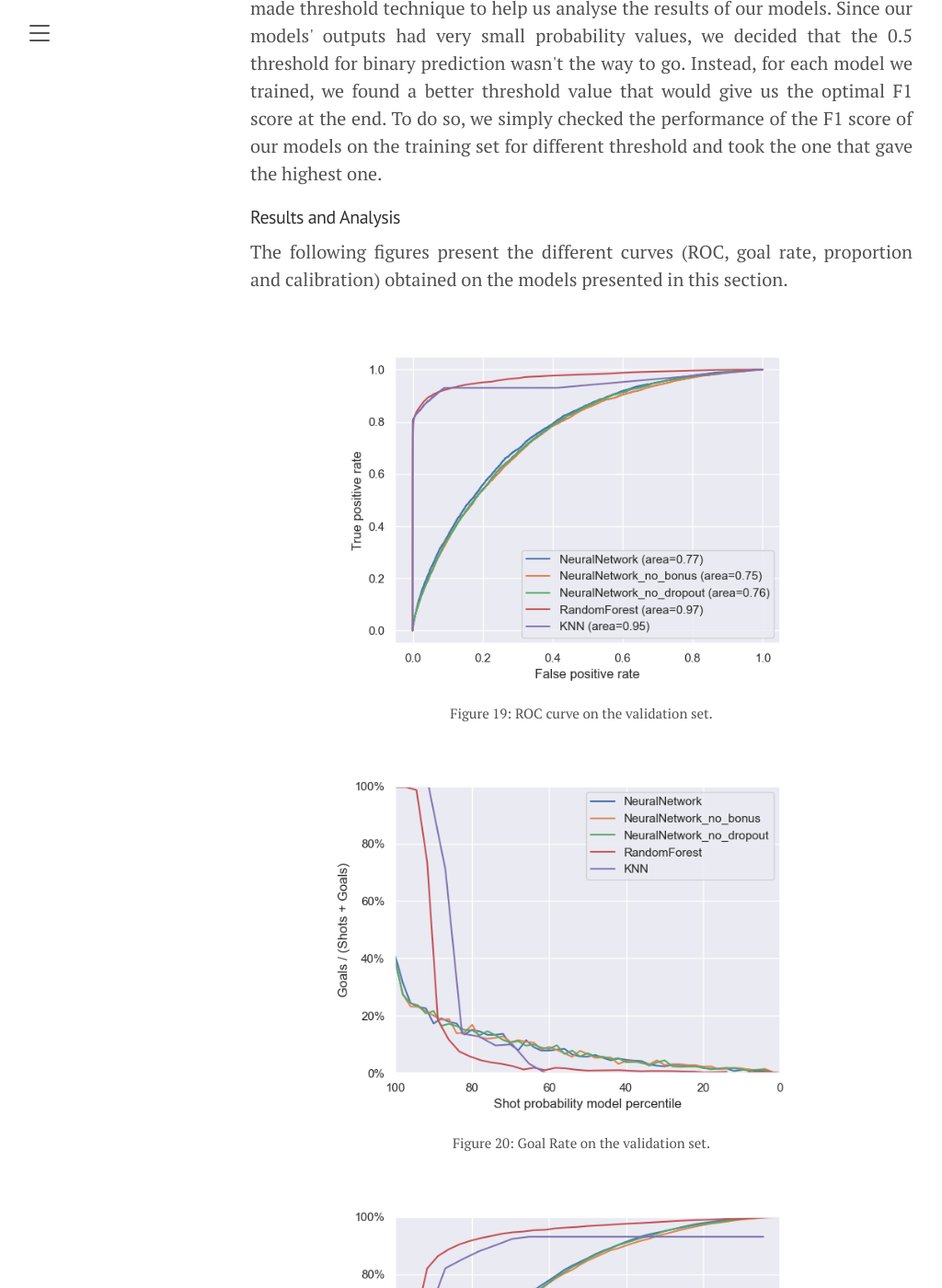
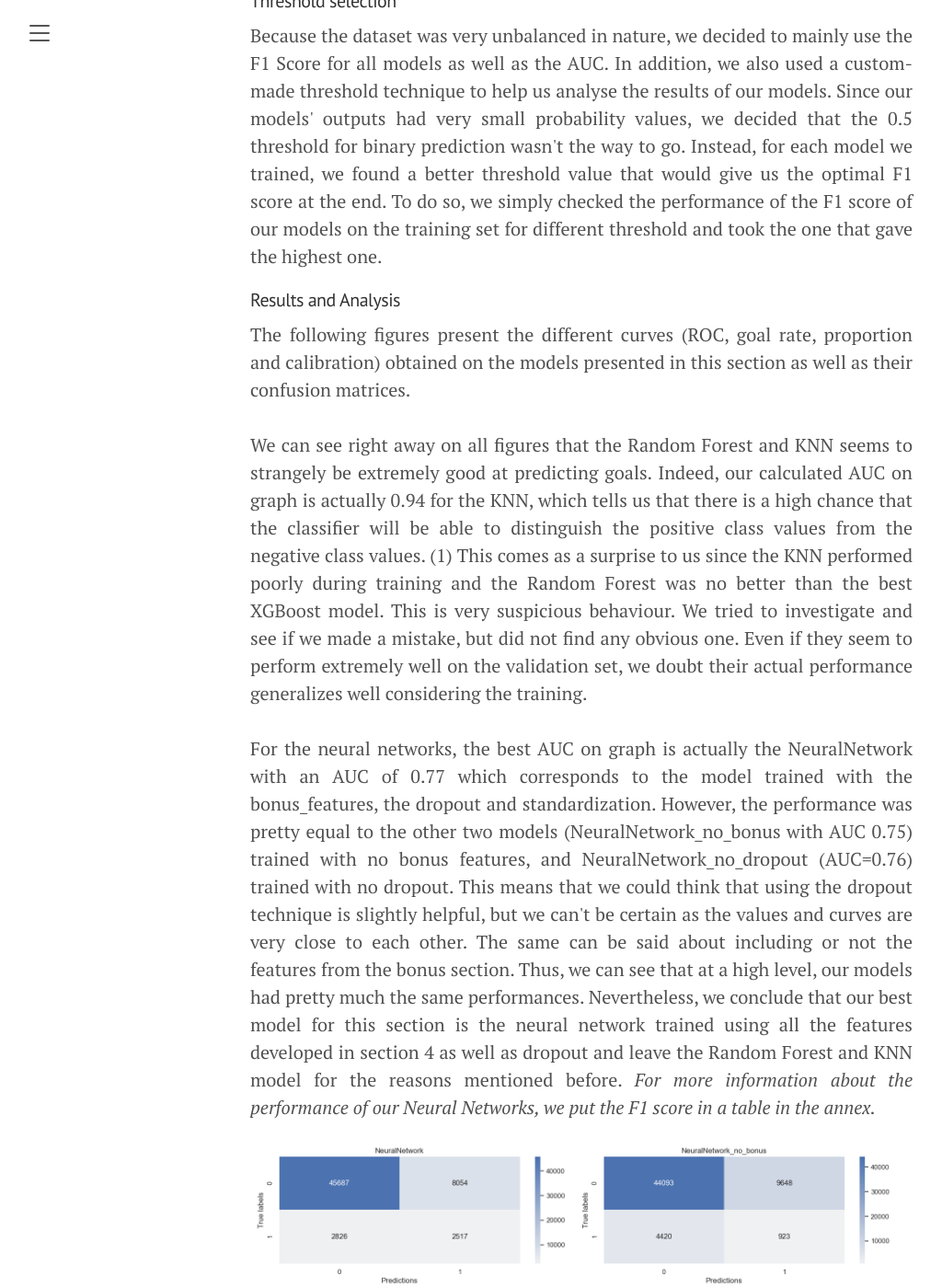
Before and after one commit to jaihon1/IFT6758-Project, a Jekyll site: the page built from blog/_posts/2021-11-3-milestone-2.md, in a window 1280 px wide and 1400 px high, scrolled down 11532 px. Shown: the whole window at 92% size, without its empty margins (8-1032 px from the left). Built offline with Jekyll 4.4.1, drawn with Linux system fonts in a browser that asks for light colours; some of the changed text lies outside the part shown.

Commit message:
Analysis of the figures in blog for section 6

```diff
--- a/blog/_posts/2021-11-3-milestone-2.md
+++ b/blog/_posts/2021-11-3-milestone-2.md
@@ -193,15 +193,18 @@
 However, we considered the feature current_friendly_on_ice and current_opposite_on_ice as categorical features as opposed to the other models which supposed they were numerical and therefore were standardized which does not make much sense for a number of people on the ice that ranges from 1 to 5.
 As the other models, we standardized the numerical features.
 <br>
+<br>
 The other two models tried with the Neural Network differed on the used of dropouts. They both trained with all of the features created in section 4 (including the bonus), but one of them used dropout and the other didn't.
 For the training, we did some manual cross validation over different hyperparameters like the learning rate, the coefficient for the adam optimizer and the number of epochs. All the hyperparameters of the 3 models are the same, because those parameters had been optimized
-previously. So mainly, the learning rate is 0.001, the Adam coefficient is 0.9, and we trained for 30 epochs. So, to reiterate, the main difference is that the 'nn_no_bonus_feature' has no feature developped during the bonus part (section 4),
+previously. So mainly, the learning rate is 0.001, the Adam coefficient is 0.9, and we trained for 30 epochs. So, to reiterate, the main difference is that the 'nn_no_bonus_feature' has no feature developed during the bonus part (section 4),
 the 'nn_no_dropout' has no dropout and the "best_shot_nn_final" has all of the features and dropout.
 <br>
+<br>
 Not presented here, but we did train a model without standardizing the numerical features, but found that the performance was better if standardization was done.
+<br>
+<br>
+Here is a list of the features selected to train our neural network which we selected based on our domain knowledge:
 </div>
-
-Here is a list of the features selected to train our neural network which we selected based on our domain knowledge:
 
 ##### Selected Features of the Neural Networks
 
@@ -243,33 +246,69 @@
 
 <div style="text-align: justify">
 The following figures present the different curves (ROC, goal rate, proportion and calibration) obtained on the models presented
-in this section.
+in this section as well as their confusion matrices.
+<br>
+<br>
+We can see right away on all figures that the Random Forest and KNN seems to strangely be extremely good at predicting goals. Indeed, our calculated AUC on graph is actually 0.94 for the KNN,
+which tells us that there is a high chance that the classifier will be able to distinguish the positive class values from the negative class values. (1) This comes as
+a surprise to us since the KNN performed poorly during training and the Random Forest was no better than the best XGBoost model.
+This is very suspicious behaviour. We tried to investigate and see if we made a mistake, but did not find any obvious one. Even if they seem
+to perform extremely well on the validation set, we doubt their actual performance generalizes well considering the training.
+<br>
+<br>
+For the neural networks, the best AUC on graph is actually the NeuralNetwork with an AUC of 0.77 which corresponds to the
+model trained with the bonus_features, the dropout and standardization. However, the performance was pretty equal
+to the other two models (NeuralNetwork_no_bonus with AUC 0.75) trained with no bonus features, and NeuralNetwork_no_dropout (AUC=0.76)
+trained with no dropout. This means that we could think that using the dropout technique is slightly helpful, but we can't be certain as the values and curves are very close to each other.
+The same can be said about including or not the features from the bonus section. Thus, we can see that at a high level, our models had pretty much the same performances.
+Nevertheless, we conclude that our best model for this section is the neural network trained using all the features developed in section 4 as well as dropout and leave the Random Forest and KNN model for the reasons mentioned before.
+
+<i>For more information about the performance of our Neural Networks, we put the F1 score in a table in the annex.</i>
 </div>
+
+<figure style="display: block;margin-left: auto; margin-right: auto;width:100%;height:100%;">
+    <img src="/public/confusion_matrix_val.png" alt="confusion_matrix_validation">
+    <figcaption style="font-size: 15px;text-align: center;">Figure 19: Confusion matrices on the validation set.</figcaption>
+</figure>
 
 <figure style="display: block;margin-left: auto; margin-right: auto;width:75%;height:75%;">
     <img src="/public/roc_curve_val.png" alt="roc_curve_validation">
-    <figcaption style="font-size: 15px;text-align: center;">Figure 19: ROC curve on the validation set.</figcaption>
+    <figcaption style="font-size: 15px;text-align: center;">Figure 20: ROC curve on the validation set.</figcaption>
 </figure>
 
 <figure style="display: block;margin-left: auto; margin-right: auto;width:75%;height:75%;">
     <img src="/public/goal_rate_percentile_val.png" alt="goal_rate_percentile_validation">
-    <figcaption style="font-size: 15px;text-align: center;">Figure 20: Goal Rate on the validation set.</figcaption>
+    <figcaption style="font-size: 15px;text-align: center;">Figure 21: Goal Rate on the validation set.</figcaption>
 </figure>
 
 <figure style="display: block;margin-left: auto; margin-right: auto;width:75%;height:75%;">
     <img src="/public/proportion_percentile_val.png" alt="proportion_percentile_validation">
-    <figcaption style="font-size: 15px;text-align: center;">Figure 21: Goal proportion on the validation set.</figcaption>
+    <figcaption style="font-size: 15px;text-align: center;">Figure 22: Goal proportion on the validation set.</figcaption>
 </figure>
 
 <figure style="display: block;margin-left: auto; margin-right: auto;width:75%;height:75%;">
     <img src="/public/calibration_val.png" alt="calibration_validation">
-    <figcaption style="font-size: 15px;text-align: center;">Figure 22: Calibration on the validation set.</figcaption>
+    <figcaption style="font-size: 15px;text-align: center;">Figure 23: Calibration on the validation set.</figcaption>
 </figure>
 
-Using the dropout technique to help prevent over-fitting, we can see that our neural network model performs better with this regularization technique.
+##### Links to our models
 
-Including features developed in the bonus question (current_time_seconds, time_since_pp_started, current_friendly_on_ice, current_opposite_on_ice), we can see that our neural network model performs better.
+1. [Neural Network - best_shot_nn_final](https://www.comet.ml/jaihon/ift6758-project/f02e46ac553944f7ba18060044d873e9?experiment-tab=chart&showOutliers=true&smoothing=0&transformY=smoothing&xAxis=step)
+2. [Neural Network - nn_no_bonus_feature](https://www.comet.ml/jaihon/ift6758-project/f22281d6264d462685c13628a0dd7daa?experiment-tab=chart&showOutliers=true&smoothing=0&transformY=smoothing&xAxis=step)
+3. [Neural Network - nn_no_dropout](https://www.comet.ml/jaihon/ift6758-project/b086d3049e1f47b7ae8aa569994983b4?experiment-tab=chart&showOutliers=true&smoothing=0&transformY=smoothing&xAxis=step)
+4. [Random Forest](https://www.comet.ml/jaihon/ift6758-project/f4b6196482dc4e1c9c6ab32034bf2278)
+5. [KNN](https://www.comet.ml/jaihon/ift6758-project/fc093cf3ac61416391c5f3fca4416117)
 
+### Question 7: Best Shot
+
+
+# Bibliography:
+
+1. Bhandari, Aniruddha , "AUC-ROC Curve in Machine Learning Clearly Explained" <a href="https://www.analyticsvidhya.com/blog/2020/06/auc-roc-curve-machine-learning/">https://www.analyticsvidhya.com/blog/2020/06/auc-roc-curve-machine-learning/</a>, June 16, 2020
+2. Takaya Saito, "The Precision-Recall Plot Is More Informative than the ROC Plot When Evaluating Binary Classifiers on Imbalanced Datasets",  <a href="https://www.ncbi.nlm.nih.gov/pmc/articles/PMC4349800/">https://www.ncbi.nlm.nih.gov/pmc/articles/PMC4349800/</a>
+3. Jason Brownlee, January 1, 2020 , "Failure of Classification Accuracy for Imbalanced Class Distributions", <a href="https://machinelearningmastery.com/failure-of-accuracy-for-imbalanced-class-distributions/">https://machinelearningmastery.com/failure-of-accuracy-for-imbalanced-class-distributions/</a>
+
+# Annex
 <table>
     <caption style="caption-side: bottom; font-size: small;">F1 score results for our Neural Network models</caption>
     <tr>
@@ -278,127 +317,18 @@
         <th scope="col">F1 Score (Class 1)</th>
     </tr>
     <tr>
-        <td>best_shot_nn_final</td>
+        <td>NeuralNetwork</td>
         <td>0.90</td>
         <td>0.32</td>
     </tr>
     <tr>
-        <td>unnecessary_truss_2939</td>
+        <td>NeuralNetwork_no_dropout</td>
         <td>0.90</td>
         <td>0.31</td>
     </tr>
         <tr>
-        <td>separate_alfalfa_7886</td>
+        <td>NeuralNetwork_no_bonus</td>
         <td>0.89</td>
         <td>0.31</td>
     </tr>
 </table>
-
-<table>
-    <caption style="caption-side: bottom; font-size: small;">Confusion matrix results for best_shot_nn_final on validation set</caption>
-    <tr>
-        <th scope="row">Target/Prediction</th>
-        <th scope="col">Class 0 (not goal)</th>
-        <th scope="col">Class 1 (goal)</th>
-    </tr>
-    <tr>
-        <th scope="row">Class 0 (not goal)</th>
-        <td>46513</td>
-        <td>7228</td>
-    </tr>
-    <tr>
-        <th scope="row">Class 1 (goal)</th>
-        <td>2930</td>
-        <td>2413</td>
-    </tr>
-</table>
-
-<table>
-    <caption style="caption-side: bottom; font-size: small;">Confusion matrix results for unnecessary_truss_2939 on validation set</caption>
-    <tr>
-        <th scope="row">Target/Prediction</th>
-        <th scope="col">Class 0 (not goal)</th>
-        <th scope="col">Class 1 (goal)</th>
-    </tr>
-    <tr>
-        <th scope="row">Class 0 (not goal)</th>
-        <td>46712</td>
-        <td>7029</td>
-    </tr>
-    <tr>
-        <th scope="row">Class 1 (goal)</th>
-        <td>3091</td>
-        <td>2252</td>
-    </tr>
-</table>
-
-<table>
-    <caption style="caption-side: bottom; font-size: small;">Confusion matrix results for separate_alfalfa_7886 on validation set</caption>
-    <tr>
-        <th scope="row">Target/Prediction</th>
-        <th scope="col">Class 0 (not goal)</th>
-        <th scope="col">Class 1 (goal)</th>
-    </tr>
-    <tr>
-        <th scope="row">Class 0 (not goal)</th>
-        <td>45213</td>
-        <td>8528</td>
-    </tr>
-    <tr>
-        <th scope="row">Class 1 (goal)</th>
-        <td>2814</td>
-        <td>2529</td>
-    </tr>
-</table>
-
-
-##### Links to our models
-
-1. [Neural Network - best_shot_nn_final](https://www.comet.ml/jaihon/ift6758-project/f02e46ac553944f7ba18060044d873e9?experiment-tab=chart&showOutliers=true&smoothing=0&transformY=smoothing&xAxis=step)
-2. [Neural Network - nn_no_bonus_feature](https://www.comet.ml/jaihon/ift6758-project/f22281d6264d462685c13628a0dd7daa?experiment-tab=chart&showOutliers=true&smoothing=0&transformY=smoothing&xAxis=step)
-3. [Neural Network - nn_no_dropout](https://www.comet.ml/jaihon/ift6758-project/b086d3049e1f47b7ae8aa569994983b4?experiment-tab=chart&showOutliers=true&smoothing=0&transformY=smoothing&xAxis=step)
-
-
-
-The best AUC on graph is actually the best_shot_nn_final with an AUC of 0.77 which corresponds to the
-model trained with the bonus_features, the dropout and normalization. The performance was pretty equal
-to the other two models (nn_no_bonus_feature with AUC 0.76) trained with no bonus features, and equal to nn+dropout (AUC=0.76)
-trained with no dropout and pretty much the same nn_no_normalization (AUC 0.76) that was trained with no normalization.
-So we can see that at a high level,our models had pretty much the same performances.
-
-
-
-The first curve is a ROC curve that explains the results of our KNN. Area Under the Curve” (AUC) of “Receiver Characteristic Operator” (ROC)
-is a plot of True Positive Rate vs False Positive Rate.
-The AUC-ROC curve helps us visualize how well our machine learning classifier is performing.(2)
-Quite surprisingly, our calculated AUC on graph is actually 0.94 for the KNN, (0.5<AUC<1) which tells us that there is a high chance that the classifier will be able to distinguish the positive class values from the negative class values.  This comes as a surprised for us because the results that we got on the gridsearch were less than optimal. We had AUC (of ROC) of about 0.63 for pretty much all our cross-validation trials.
-
-![roc_curve.png](/public/roc_curve.png)
-
-The Area Under the Curve (AUC) is the measure of the ability of a classifier to distinguish between classes and is used as a summary of
-the ROC curve.(2) The higher the AUC, the better the performance of the model at distinguishing between the positive and negative classes. (2)
-This is so because the classifier is able to detect more numbers of True positives and True negatives than False negatives and False positives.
-ROC curves can present an overly optimistic view of an algorithm’s performance if there is a large skew in the class distribution.
-
-![cum_sum.png](/public/cum_sum.png)
-![goal_.rate](/public/cum_sum.png)
-
-It is evident from the plot that the AUC for the RandomForest ROC curve is higher than that for the KNN ROC curve.
-Therefore, we can say that logistic regression did a better job of classifying the positive class in the dataset.
-Building a random forest starts by generating a high number of individual decision trees.
-Random forest models are accurate and non-linear models and robust to over-fitting. (4)
-
-### Question 7: Best Shot
-
-
-
-In conclusion, the XGboost and the Neural Network were the two best models with overall same performance.
-
-
-Bibliography:
-
-1. Jason Brownlee , "How to Use ROC Curves and Precision-Recall Curves for Classification in Python", "https://machinelearningmastery.com/roc-curves-and-precision-recall-curves-for-classification-in-python/", January 13, 2021
-2. Bhandari, Aniruddha , "AUC-ROC Curve in Machine Learning Clearly Explained" "https://www.analyticsvidhya.com/blog/2020/06/auc-roc-curve-machine-learning/", June 16, 2020
-3. Takaya Saito, "The Precision-Recall Plot Is More Informative than the ROC Plot When Evaluating Binary Classifiers on Imbalanced Datasets",  "https://www.ncbi.nlm.nih.gov/pmc/articles/PMC4349800/"
-4. Author Derrick Mwiti, October 26th, 2021; Random forest models are accurate and non-linear models and robust to over-fitting' 'https://neptune.ai/blog/random-forest-regression-when-does-it-fail-and-why'
-5. Jason Brownlee, January 1, 2020 , "Failure of Classification Accuracy for Imbalanced Class Distributions", "https://machinelearningmastery.com/failure-of-accuracy-for-imbalanced-class-distributions/"
```
Also changed, not shown: other parts of blog/_posts/2021-11-3-milestone-2.md (+1 -1 lines).
